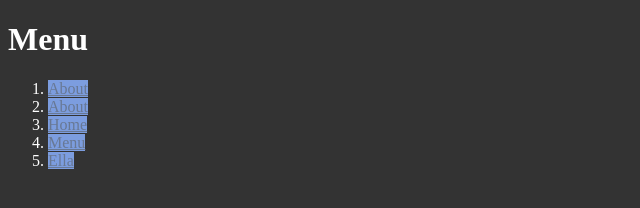
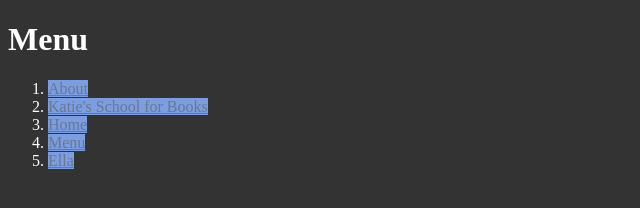
Before and after one commit to osulluke/node-crash, a website: page public/menu.html in a window 1280 px wide. Shown: the whole page, without its empty margins (0-640 px from the left). Drawn offline with Linux system fonts and the light colour scheme.

Commit message:
Update menu.html

```diff
--- a/public/menu.html
+++ b/public/menu.html
@@ -11,7 +11,7 @@
     <h1>Menu</h1>
     <ol>
         <li><a href="./about.html" class="href">About</a></li>
-        <li><a href="./katie.html" class="href">About</a></li>
+        <li><a href="./katie.html" class="href">Katie's School for Books</a></li>
         <li><a href="./home.html" class="href">Home</a></li>
         <li><a href="./menu.html" class="href">Menu</a></li>
         <li><a href="./ella.html" class="href">Ella</a></li>
```
